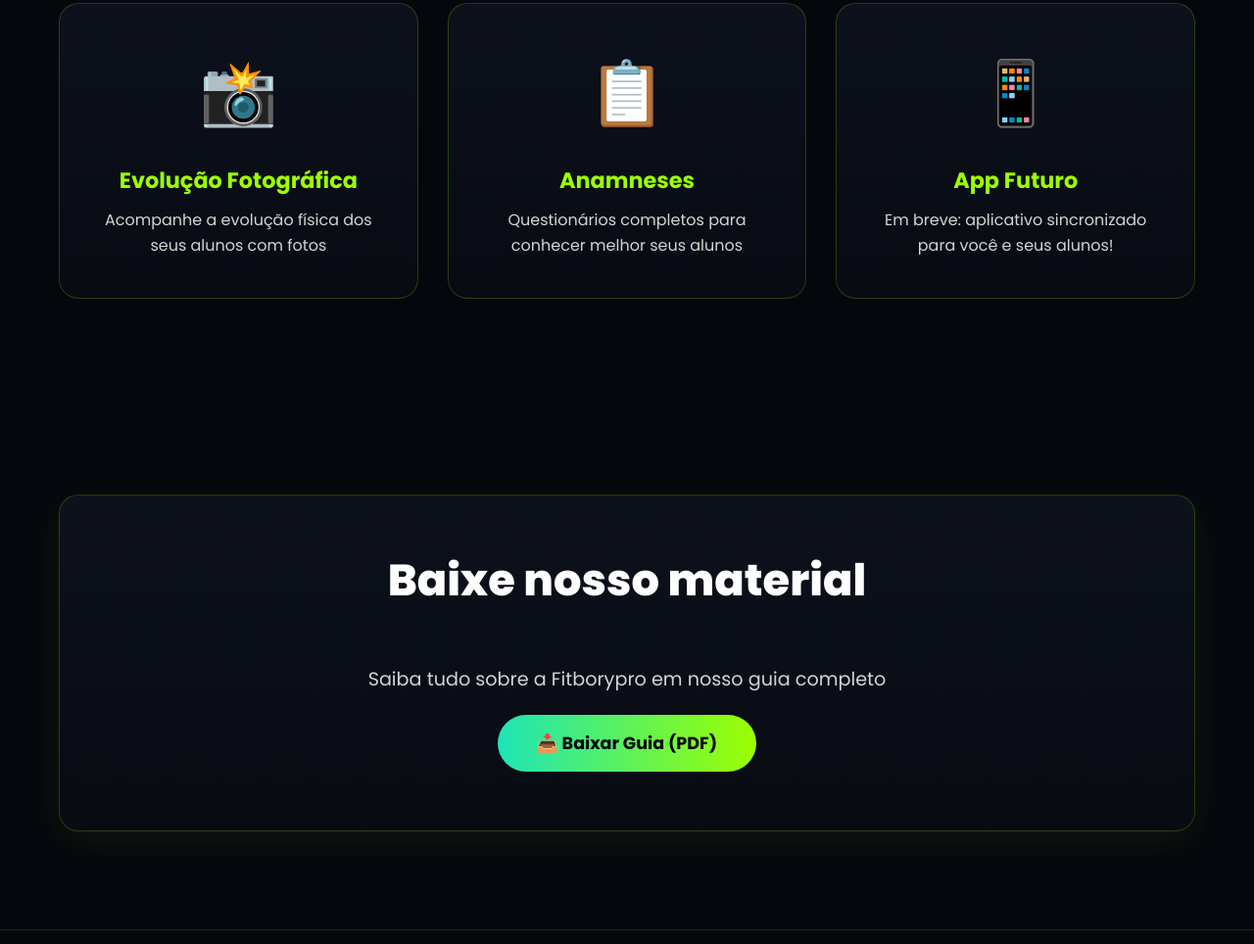
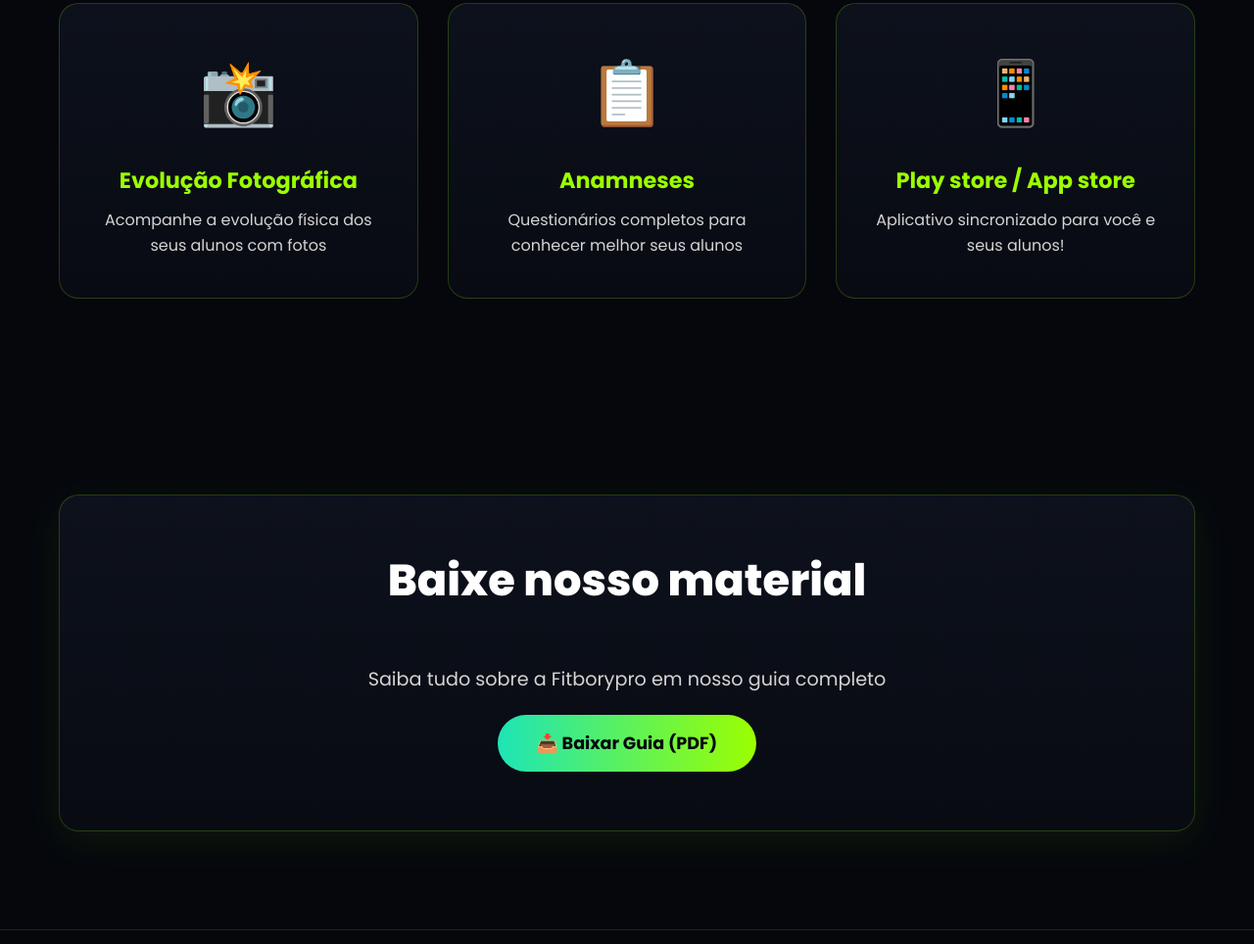
Before and after one commit to ACSTECN/FitBodyPro, a website: page sobre.html in a window 1280 px wide. Shown: the part 1668-2632 px from the top of the page at 98% size. Drawn offline with Linux system fonts and the light colour scheme.

```diff
--- a/sobre.html
+++ b/sobre.html
@@ -153,8 +153,8 @@ background-clip: text;
 
                 <div class="feature-card">
                     <div class="feature-icon">📱</div>
-                    <h3 class="feature-title">App Futuro</h3>
-                    <p class="feature-desc">Em breve: aplicativo sincronizado para você e seus alunos!</p>
+                    <h3 class="feature-title">Play store / App store</h3>
+                    <p class="feature-desc">Aplicativo sincronizado para você e seus alunos!</p>
                 </div>
             </div>
         </div>
```
